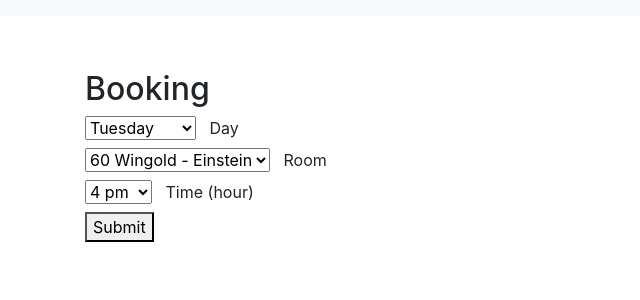
After one commit to yuriy-malkov/ixtutor_v2, a Django app: page /tutor/booking in a window 1280 px wide. The commit adds this page. Shown: the top 300 px of the page, without its empty margins (0-640 px from the left). Run offline with Django 3.2, Linux system fonts and the light colour scheme; some libraries are stand-ins or nearby versions.

Commit message:
Slight bootstrap addition

```diff
--- a/tutor/templates/all_bookings.html
+++ b/tutor/templates/all_bookings.html
@@ -1,3 +1,5 @@
+{% extends "base.html" %}
+{% block content %}
 <!DOCTYPE html>
 <html lang="eng">
 <head>
@@ -22,3 +24,4 @@
         {% endfor %}
     </table>
 </body>
+{% endblock %}
--- /dev/null
+++ b/tutor/templates/base.html
@@ -0,0 +1,29 @@
+<!DOCTYPE html>
+<link rel="stylesheet" type="text/css" href="https://maxcdn.bootstrapcdn.com/bootstrap/4.0.0/css/bootstrap.min.css">
+<script src="https://ajax.googleapis.com/ajax/libs/jquery/3.3.1/jquery.min.js"></script>
+<script src="https://maxcdn.bootstrapcdn.com/bootstrap/4.0.0/js/bootstrap.min.js"></script>
+
+<html>
+  <head>
+    <link rel="icon" href="/static/images/favicon.ico">
+    <title>Tutor</title>
+  </head>
+  <body>
+    <header>
+      <nav class="navbar fixed-top navbar-expand-lg navbar-light bg-light">
+       <div class="container-fluid">
+           <button class="navbar-toggler" type="button" data-toggle="collapse" data-target="#navbarTogglerDemo02" aria-controls="navbarTogglerDemo02" aria-expanded="false" aria-label="Toggle navigation">
+             <span class="navbar-toggler-icon"></span>
+           </button>
+         <div class="collapse navbar-collapse justify-content-end" id="navbarTogglerDemo02">
+         </div>
+       </div>
+      </nav>
+    </header>
+
+    <div class="container" style="padding-top:70px">
+      {% block content %}
+      {% endblock %}
+    </div>
+  </body>
+</html>
--- a/tutor/templates/booking_information.html
+++ b/tutor/templates/booking_information.html
@@ -1,3 +1,5 @@
+{% extends "base.html" %}
+{% block content %}
 <!DOCTYPE html>
 <html lang="eng">
 <head>
@@ -8,3 +10,4 @@
 <body method="get" action="{% url 'viewAllBookings' %}">
     <p>The interest ID for this booking is: {{interestID}}. This booking will be hosted at {{roomID}} at slot {{slotID}}</p>
 </body>
+{{ % endblock %}}
--- a/tutor/templates/ix_tutor/index.html
+++ b/tutor/templates/ix_tutor/index.html
@@ -1,3 +1,5 @@
+{% extends "base.html" %}
+{% block content %}
 <!DOCTYPE html>
 <html lang="eng">
 <head>
@@ -13,6 +15,7 @@
 {% endif %}
 </body>
 </html>
+{% endblock %}
 
 <!--
 
--- a/tutor/templates/registration/login.html
+++ b/tutor/templates/registration/login.html
@@ -1,3 +1,5 @@
+{% extends "base.html" %}
+{% block content %}
 <!DOCTYPE html>
 <html lang="eng">
 <head>
@@ -28,6 +30,7 @@
     <input type="hidden" name="next" value="{{ next }}">
 </form>
 </body>
+{% endblock %}
 
 <!--
 {% load static %}
--- a/tutor/templates/registration/register.html
+++ b/tutor/templates/registration/register.html
@@ -1,3 +1,5 @@
+{% extends "base.html" %}
+{% block content %}
 <!DOCTYPE html>
 <html lang="eng">
 <head>
@@ -18,3 +20,4 @@
     <input type="submit" value="Register">
 </form>
 </body>
+{% endblock %}
--- /dev/null
+++ b/tutor/templates/tutor_bookings.html
@@ -0,0 +1,57 @@
+{% extends "base.html" %}
+{% block content %}
+<form action="">
+        <!--  General -->
+        <div class="form-group">
+          <h2 class="heading">Booking</h2>
+            <div class="grid">
+          <div class="col-1-3 col-1-3-sm">
+            <div class="controls">
+              <i class="fa fa-sort"></i>
+              <select class="floatLabel">
+                <option value="blank"></option>
+                <option value="1">Monday</option>
+                <option value="2" selected>Tuesday</option>
+                <option value="3">Wednesday</option>
+                <option value="3">Thursday</option>
+                <option value="3">Friday</option>
+              </select>
+              <label for="fruit"><i class="fa fa-calendar"></i>&nbsp;&nbsp;Day</label>
+            </div>
+          </div>
+          <div class="col-1-3 col-1-3-sm">
+          <div class="controls">
+            <i class="fa fa-sort"></i>
+            <select class="floatLabel">
+              <option value="blank"></option>
+              <option value="deluxe" selected>60 Wingold - Einstein</option>
+              <option value="Zuri-zimmer">74 Wingold - Room B</option>
+              <option value="Zuri-zimmer">74 Wingold - Room D</option>
+            </select>
+            <label for="fruit"><i class="fa fa-home"></i>&nbsp;&nbsp;Room</label>
+           </div>
+          </div>
+
+          <div class="col-1-3 col-1-3-sm">
+          <div class="controls">
+            <i class="fa fa-sort"></i>
+            <select class="floatLabel">
+              <option value="blank"></option>
+              <option value="single-bed">10 am</option>
+              <option value="double-bed" selected>11 am</option>
+              <option value="double-bed" selected>12 pm</option>
+              <option value="double-bed" selected>1 pm</option>
+              <option value="double-bed" selected>2 pm</option>
+              <option value="double-bed" selected>3 pm</option>
+              <option value="double-bed" selected>4 pm</option>
+            </select>
+            <label for="fruit"><i class="fa fa-clock-o"></i>&nbsp;&nbsp;Time (hour) </label>
+           </div>
+          </div>
+
+           </div>
+                  <button type="submit" value="Submit" class="col-1-4">Submit</button>
+            </div>
+        </div> <!-- /.form-group -->
+</form>
+{% endblock %}
--- a/tutor/urls.py
+++ b/tutor/urls.py
@@ -4,7 +4,7 @@ from . import views
 urlpatterns = [
     path('', views.index, name='index'),
     path('register', views.register, name='register'),
-    path('tutor/Booking', views.tutorBooking, name='tutorBooking'),
-    path('user/viewAllBookings', views.view_all_bookings, name='viewAllBookings')
+    path('tutor/booking', views.tutorBookings, name='tutorBooking'),
+    path('user/viewAllBookings', views.view_all_bookings, name='viewAllBookings'),
     path(r'user/bookings/<int:bookingID>', views.booking_information, name='bookingInformation')
 ]
--- a/tutor/views.py
+++ b/tutor/views.py
@@ -54,3 +54,28 @@ def booking_information(request, bookingID):
     for booking in bookings:
         if booking['bookingID'] == bookingID:
             return render(request, 'booking_information.html', booking)
+
+
+def tutorBookings(request):
+    '''
+    if form.is_valid():
+        # form.save()
+        email = form.cleaned_data['email']
+        # department = form.cleaned_data['department']
+        password = form.cleaned_data['password']
+        # print(email)
+        # print(department)
+        # print(password)
+        user = Users(email=email, password=password, status=1)
+        user.save()
+        # password = form.cleaned_data['password1']
+        # user = authenticate(username=username, password=password)
+        # login(request, user)
+        # return redirect('index')
+        context = {'email': email, 'password': password}
+        return render(request, 'ix_tutor/index.html', context)
+    else:
+        form = RegisterForm()
+
+    '''
+    return render(request, 'tutor_bookings.html')
```
